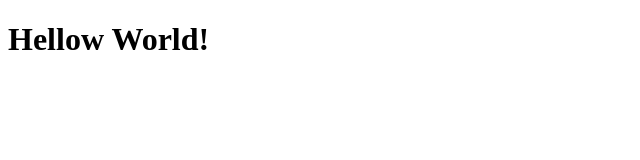
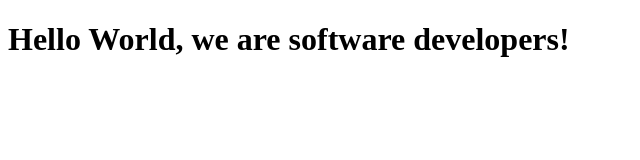
Before and after one commit to emmanuellmhango/raulAndEmmanuel, a plain HTML site: page index.html in a window 1280 px wide. Shown: the whole page, without its empty margins (0-640 px from the left). Drawn offline with Linux system fonts and the light colour scheme.

Commit message:
added the other part

```diff
--- a/index.html
+++ b/index.html
@@ -8,7 +8,7 @@
 
   <body>
     <script src="https://cdn.freecodecamp.org/testable-projects-fcc/v1/bundle.js"></script>
-    <h1>Hellow World!</h1>
+    <h1>Hello World, we are software developers!</h1>
     <!--
 
     Hello Camper!
```
